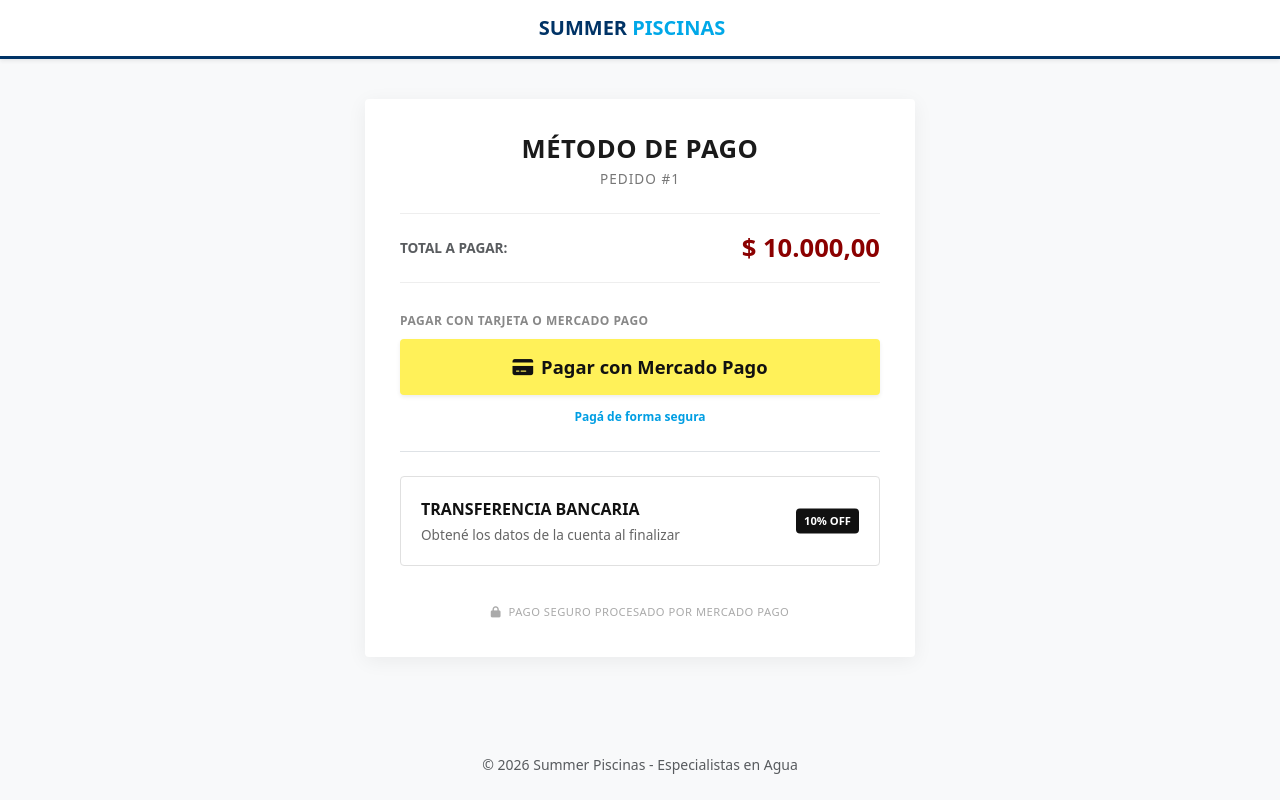
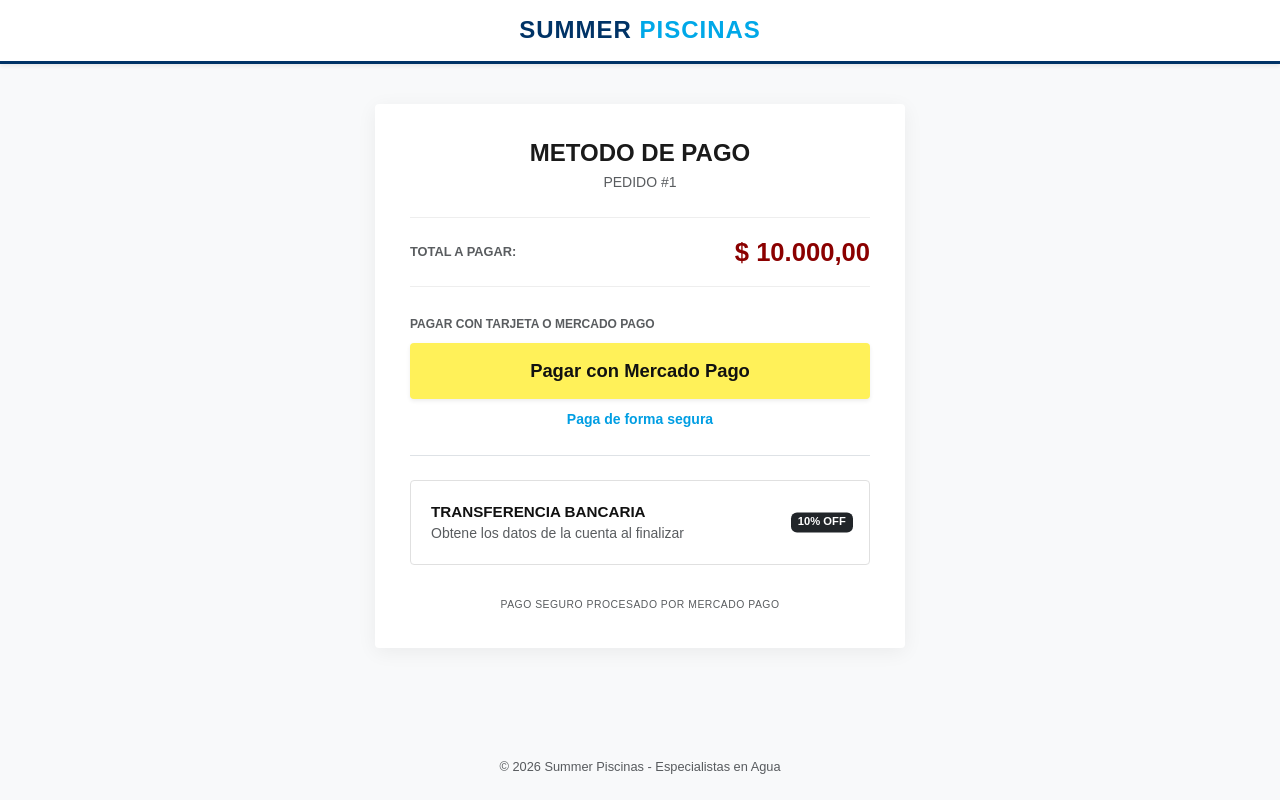
Before and after one commit to PuntoWebcm/SummerPiscinas2, a Django app: template tienda/templates/tienda/pago_seleccion.html in a window 1280 px wide. Run offline with Django 5.2, Linux system fonts and the light colour scheme; the template is opened without the code that fills it: values that come from a table or form of the project are taken from there, others are empty; data comes from the database, SQL or seed files in the repository; parts of the project's set-up code (start-up, migrations or seed data) failed here and were passed over.

Commit message:
Ajustando boton de mercado pago

```diff
--- a/tienda/templates/tienda/pago_seleccion.html
+++ b/tienda/templates/tienda/pago_seleccion.html
@@ -4,79 +4,44 @@
 <head>
     <meta charset="UTF-8">
     <meta name="viewport" content="width=device-width, initial-scale=1.0">
-    <title>Método de Pago | Summer Piscinas</title>
+    <title>Metodo de Pago | Summer Piscinas</title>
     <link href="https://cdn.jsdelivr.net/npm/bootstrap@5.3.0/dist/css/bootstrap.min.css" rel="stylesheet">
-    <link rel="stylesheet" href="https://cdnjs.cloudflare.com/ajax/libs/font-awesome/6.0.0/css/all.min.css">
     <style>
-        :root {
-            --azul-vulcano: #003366;
-            --celeste-agua: #00a8e8;
-            --bg-gris: #f8f9fa;
-        }
         body {
-            font-family: system-ui, -apple-system, BlinkMacSystemFont, "Segoe UI", Roboto, Helvetica, Arial, sans-serif;
-            background-color: var(--bg-gris);
+            font-family: sans-serif;
+            background-color: #f8f9fa;
             min-height: 100vh;
             display: flex;
             flex-direction: column;
         }
-        .navbar { background-color: white !important; border-bottom: 3px solid var(--azul-vulcano); }
-
+        .navbar {
+            background-color: white !important;
+            border-bottom: 3px solid #003366;
+        }
         .payment-container {
             background: white;
-            max-width: 550px;
+            max-width: 530px;
             margin: 40px auto;
             padding: 35px;
             box-shadow: 0 4px 20px rgba(0,0,0,0.06);
             border-radius: 4px;
         }
-
-        .title-payment {
-            font-size: 1.6rem;
-            font-weight: 700;
-            color: #1a1a1a;
-            letter-spacing: 0.5px;
-        }
-
-        .order-subtitle {
-            font-size: 0.85rem;
-            color: #777;
-            text-transform: uppercase;
-            letter-spacing: 1px;
-        }
-
         .price-row {
             padding: 15px 0;
             border-top: 1px solid #eee;
             border-bottom: 1px solid #eee;
         }
-
-        .price-total {
-            font-size: 1.6rem;
-            font-weight: 700;
-            color: #8b0000;
-        }
-
-        .section-label {
-            font-size: 0.75rem;
-            font-weight: 700;
-            color: #888;
-            letter-spacing: 0.5px;
-        }
-
         .btn-mercadopago {
             background-color: #fff159;
             color: #111;
-            font-weight: 600;
+            font-weight: bold;
             font-size: 1.15rem;
             padding: 14px;
             width: 100%;
             border: none;
             border-radius: 4px;
             text-align: center;
-            display: inline-flex;
-            align-items: center;
-            justify-content: center;
+            display: block;
             text-decoration: none;
             transition: background-color 0.2s;
         }
@@ -84,113 +49,74 @@
             background-color: #e6d812;
             color: #111;
         }
-
-        .secure-text {
-            font-size: 0.75rem;
-            color: #009ee3;
-            font-weight: 600;
-            text-decoration: none;
-        }
-
         .transfer-box {
             border: 1px solid #e0e0e0;
             border-radius: 4px;
             padding: 20px;
             text-decoration: none;
             display: block;
-            color: inherit;
-            transition: border-color 0.2s, background-color 0.2s;
-            position: relative;
+            color: #111;
+            transition: border-color 0.2s;
         }
         .transfer-box:hover {
-            border-color: var(--azul-vulcano);
+            border-color: #003366;
             background-color: #fafafa;
-            color: inherit;
-        }
-        .transfer-title {
-            font-size: 1rem;
-            font-weight: 700;
-            color: #111;
-            text-transform: uppercase;
-            margin-bottom: 4px;
-        }
-        .transfer-desc {
-            font-size: 0.85rem;
-            color: #666;
-            margin: 0;
-        }
-        .badge-discount {
-            background-color: #111;
-            color: white;
-            font-size: 0.7rem;
-            font-weight: 700;
-            padding: 4px 8px;
-            border-radius: 4px;
-            position: absolute;
-            right: 20px;
-            top: 50%;
-            transform: translateY(-50%);
-        }
-
-        .footer-secure {
-            font-size: 0.7rem;
-            color: #aaa;
-            text-transform: uppercase;
-            letter-spacing: 0.5px;
         }
     </style>
 </head>
 <body>
 
-    <nav class="navbar navbar-light bg-white shadow-sm">
-        <div class="container justify-content-center">
-            <a class="navbar-brand fw-bold" href="/" style="color: var(--azul-vulcano);">SUMMER <span style="color: var(--celeste-agua);">PISCINAS</span></a>
+    <nav class="navbar navbar-light bg-white shadow-sm py-3">
+        <div class="container text-center">
+            <h4 class="m-0 mx-auto" style="color: #003366; font-weight: bold; letter-spacing: 1px;">
+                SUMMER <span style="color: #00a8e8;">PISCINAS</span>
+            </h4>
         </div>
     </nav>
 
     <div class="container flex-grow-1">
         <div class="payment-container text-center">
 
-            <h2 class="title-payment mb-1">MÉTODO DE PAGO</h2>
-            <p class="order-subtitle mb-4">Pedido #{{ pedido.id }}</p>
+            <h3 class="fw-bold mb-1" style="color: #1a1a1a; font-size: 1.5rem;">METODO DE PAGO</h3>
+            <p class="text-muted small text-uppercase mb-4">Pedido #{{ pedido.id }}</p>
 
             <div class="price-row d-flex justify-content-between align-items-center mb-4">
-                <span class="fw-bold text-muted text-uppercase" style="font-size: 0.85rem;">Total a pagar:</span>
-                <span class="price-total">$ {{ pedido.total|intcomma }}</span>
+                <span class="text-muted text-uppercase fw-bold" style="font-size: 0.8rem;">Total a pagar:</span>
+                <span class="fw-bold" style="font-size: 1.6rem; color: #8b0000;">$ {{ pedido.total|intcomma }}</span>
             </div>
 
             <div class="text-start mb-2">
-                <span class="section-label text-uppercase">Pagar con tarjeta o Mercado Pago</span>
+                <span class="text-muted fw-bold text-uppercase" style="font-size: 0.75rem;">Pagar con tarjeta o Mercado Pago</span>
             </div>
 
             <div class="mb-2">
-                <a href="{{ init_point }}" class="btn-mercadopago shadow-sm text-decoration-none">
-                    <i class="fas fa-credit-card me-2"></i> Pagar con Mercado Pago
+                <a href="{{ init_point }}" class="btn-mercadopago shadow-sm">
+                    Pagar con Mercado Pago
                 </a>
             </div>
             <div class="mb-4">
-                <a href="{{ init_point }}" class="secure-text">Pagá de forma segura</a>
+                <a href="{{ init_point }}" class="small fw-bold text-decoration-none" style="color: #009ee3;">Paga de forma segura</a>
             </div>
 
             <div class="my-4 border-top"></div>
 
             <div class="mb-4">
-                <a href="/pago-exitoso/?metodo=transferencia" class="transfer-box text-start">
-                    <div class="transfer-title">Transferencia Bancaria</div>
-                    <div class="transfer-desc">Obtené los datos de la cuenta al finalizar</div>
-                    <span class="badge-discount">10% OFF</span>
+                <a href="/pago-exitoso/?metodo=transferencia" class="transfer-box text-start position-relative">
+                    <div class="fw-bold text-uppercase" style="font-size: 0.95rem;">Transferencia Bancaria</div>
+                    <div class="text-muted small">Obtene los datos de la cuenta al finalizar</div>
+                    <span class="badge bg-dark position-absolute end-0 top-50 translate-middle-y me-3" style="font-size: 0.7rem;">10% OFF</span>
                 </a>
             </div>
 
-            <div class="mt-4 pt-2">
-                <span class="footer-secure"><i class="fas fa-lock me-1"></i> Pago seguro procesado por Mercado Pago</span>
+            <div class="mt-4 pt-2 text-muted small text-uppercase" style="font-size: 0.65rem; letter-spacing: 0.5px;">
+                Pago seguro procesado por Mercado Pago
             </div>
 
         </div>
     </div>
 
-    <footer class="text-center py-4 text-muted mt-auto">
-        <small>© 2026 Summer Piscinas - Especialistas en Agua</small>
+    <footer class="text-center py-4 text-muted mt-auto" style="font-size: 0.8rem;">
+        © 2026 Summer Piscinas - Especialistas en Agua
     </footer>
 
 </body>
```
